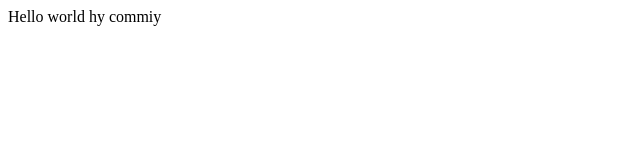
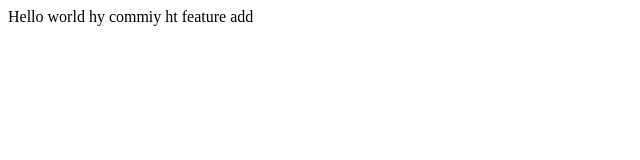
Before and after one commit to uditrohilla63/Hello-Git, a plain HTML site: page index.html in a window 1280 px wide. Shown: the whole page, without its empty margins (0-640 px from the left). Drawn offline with Linux system fonts and the light colour scheme.

Commit message:
comment add of feature

```diff
--- a/index.html
+++ b/index.html
@@ -7,6 +7,6 @@
     <title>Document</title>
 </head>
 <body>
-    Hello world hy commiy
+    Hello world hy commiy ht feature add
 </body>
 </html>
```
